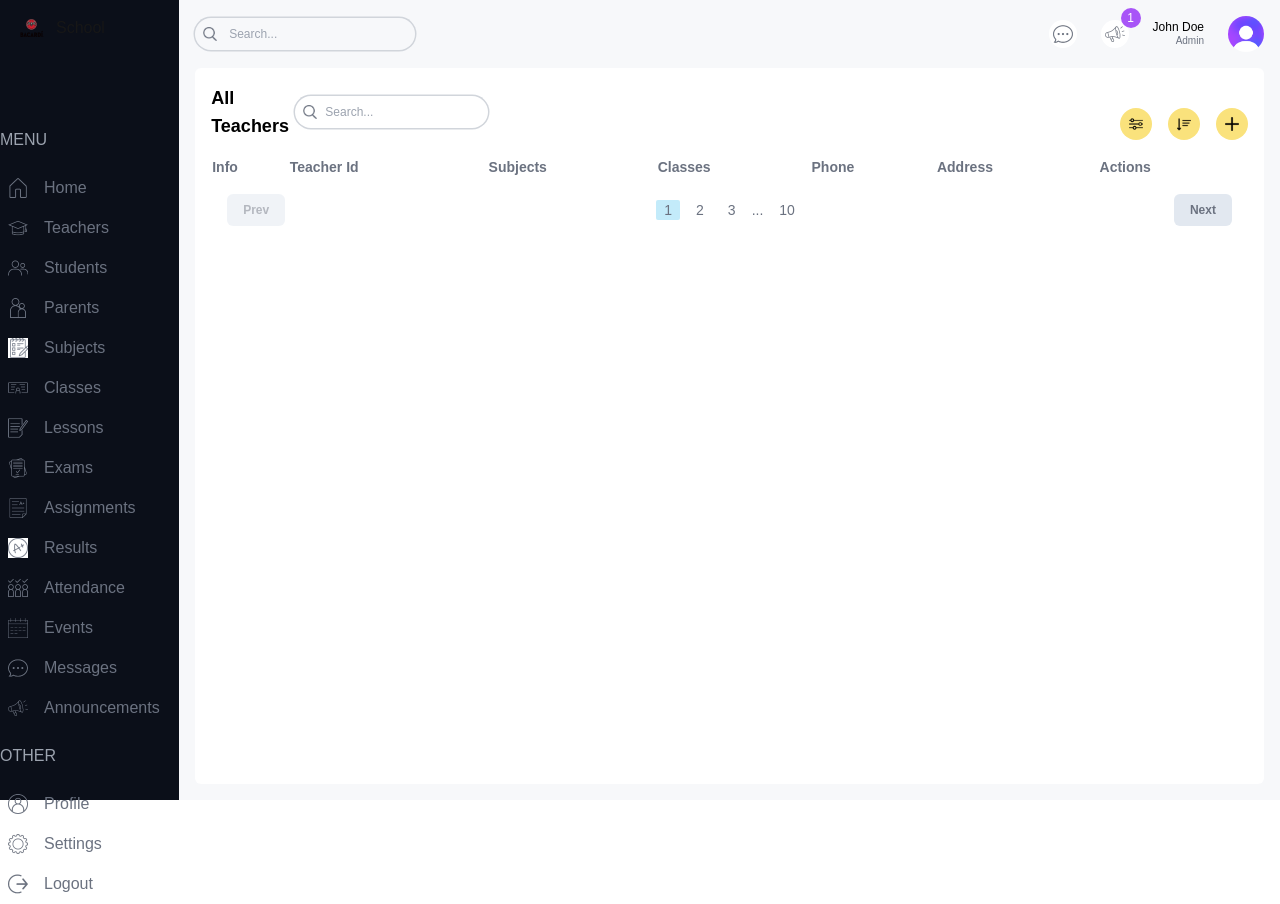
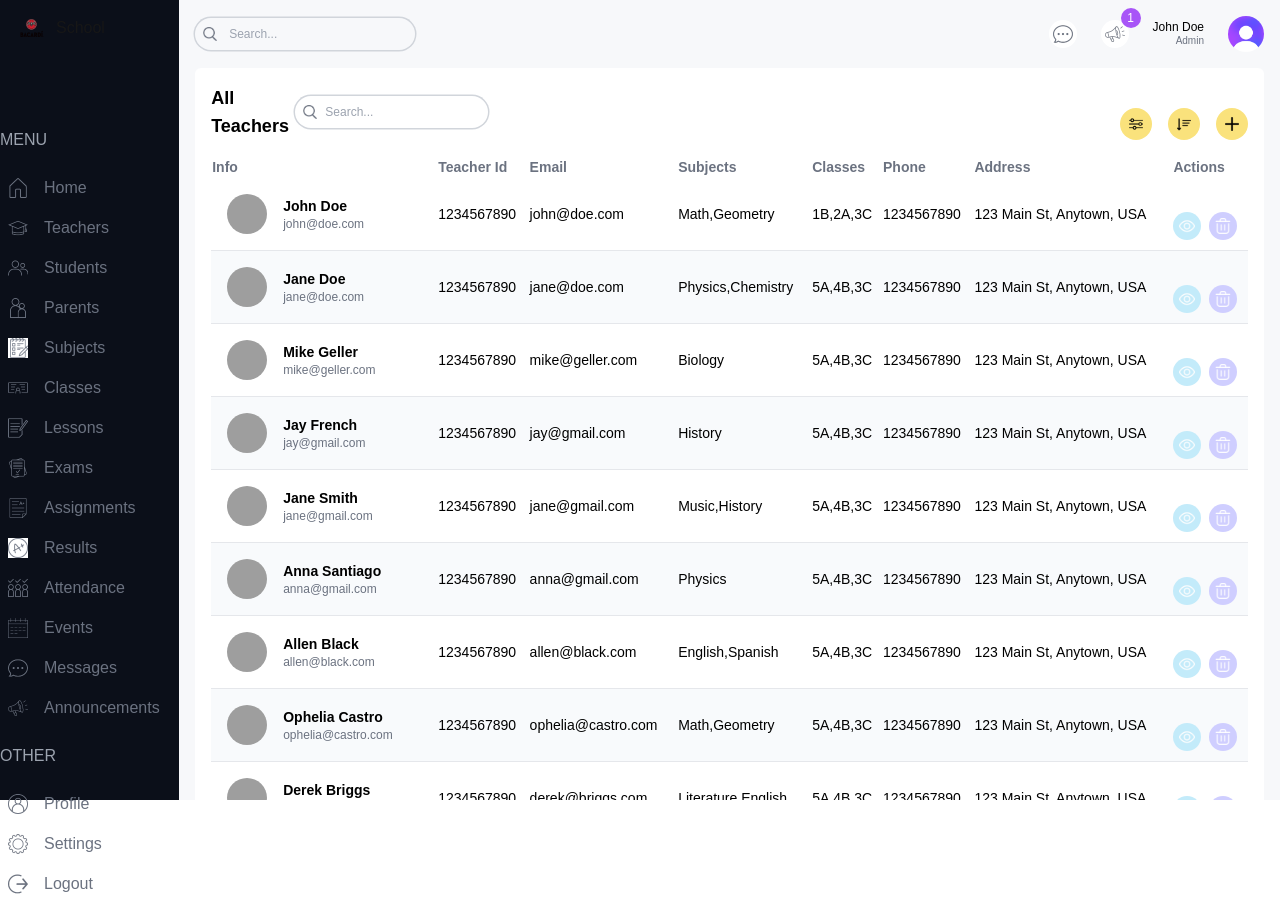
Before and after one commit to Chepkirui091/school-management-system, a Next.js app: page /list/teachers in a window 1280 px wide. Built offline with nearby package versions, Linux system fonts and the light colour scheme; grey boxes are pictures that could not be loaded.

Commit message:
pagination

```diff
--- a/next.config.mjs
+++ b/next.config.mjs
@@ -1,4 +1,8 @@
 /** @type {import('next').NextConfig} */
-const nextConfig = {};
+const nextConfig = {
+    images: {
+        domains: ['images.pexels.com'],
+    },
+};
 
 export default nextConfig;
--- a/src/app/(dashboard)/list/teachers/page.tsx
+++ b/src/app/(dashboard)/list/teachers/page.tsx
@@ -2,6 +2,8 @@
 import Image from "next/image";
 import Pagination from "@/components/@shared-components/pagination/page";
 import Table from "@/components/@page-components/Table/page";
+import Link from "next/link";
+import {role, teachersData} from "@/lib/data";
 
 type Teacher = {
     id: number;
@@ -9,6 +11,7 @@
     name: string;
     photo: string;
     phone: string;
+    email: string;
     subjects: string[];
     classes: string[];
     address: string;
@@ -21,6 +24,9 @@
     },
     {
         header: "Teacher Id", accessor: "teacherId", classname: "hidden md:table-cell "
+    },
+    {
+        header: "Email", accessor: "email", classname: "hidden md:table-cell "
     },
     {
         header: "Subjects", accessor: "subjects", classname: "hidden md:table-cell "
@@ -41,16 +47,46 @@
 
 const TeacherListPage = () => {
 
-    const renderRow = (item:Teacher) => {
+    const renderRow = (item: Teacher) => (
+        <tr key={item.id} className="border-b border-gray-200 even:bg-slate-50 text-sm hover:bg-lamaPurpleLight">
+            <td className="flex items-center gap-4 p-4">
+                <Image src={item.photo} alt="" width={40} height={40}
+                       className="md:hidden xl:block w-10 h-10 rounded-full object-cover"/>
+                <div className="flex flex-col">
+                    <h3 className="font-semibold">{item.name}</h3>
+                    <p className="text-xs text-gray-500">{item?.email}</p>
+                </div>
+            </td>
+            <td className="hidden md:table-cell">{item.teacherId}</td>
+            <td className="hidden md:table-cell">{item.email}</td>
+            <td className="hidden md:table-cell">{item.subjects.join(",")}</td>
+            <td className="hidden md:table-cell">{item.classes.join(",")}</td>
+            <td className="hidden md:table-cell">{item.phone}</td>
+            <td className="hidden md:table-cell">{item.address}</td>
 
-    }
+            <td className="flex gap-2">
+                <Link href={`/list/teachers/${item.id}`}>
+                    <button className="w-7 h-7 flex items-center justify-center rounded-full bg-lamaSky">
+                        <Image src="/view.png" alt="" width={16} height={16}/>
+                    </button>
+                </Link>
+                {role === "admin" && (
+                    <button className="w-7 h-7 flex items-center justify-center rounded-full bg-lamaPurple">
+                        <Image src="/delete.png" alt="" width={16} height={16}/>
+                    </button>
+                )}
+            </td>
+        </tr>
+    )
+
+
     return (
         <div className="text-black bg-white p-4 rounded-md m-4 flex-1 mt-0">
             {/*TOP*/}
             <div className="flex items-center justify-between">
                 <h1 className="hidden md:block text-lg font-semibold">All Teachers</h1>
                 <div className="flex flex-col md:flex-row items-center gap-4 w-full md-w-auto">
-                    <TableSearch/>
+                    < TableSearch/>
                 </div>
                 <div className="flex items-center gap-4 self-end">
                     <button className="w-8 h-8 flex items-center justify-center rounded-full bg-lamaYellow">
@@ -65,7 +101,7 @@
                 </div>
             </div>
             {/*LIST*/}
-            <Table columns = {columns}/>
+            <Table columns={columns} renderRow={renderRow} data={teachersData}/>
             {/*PAGINATION*/}
             <Pagination/>
         </div>
--- a/src/components/@page-components/Table/page.tsx
+++ b/src/components/@page-components/Table/page.tsx
@@ -1,4 +1,13 @@
-const Table = ({columns,}: { columns: { header: string; accessor: string; classname?: string }[] }) => {
+const Table = ({
+                   columns,
+    renderRow,
+    data,
+
+               }: {
+    columns: { header: string; accessor: string; classname?: string }[];
+    renderRow: (item:any) => React.ReactNode;
+    data: any[];
+}) => {
     return (
         <>
             <table className="table w-full mt-4">
@@ -6,9 +15,10 @@
                 <tr className="text-left text-gray-500 text-sm">
                     {columns.map((col) => (
                         <th scope="col" key={col.accessor}>{col.header}</th>
-                        ))}
+                    ))}
                 </tr>
                 </thead>
+                <tbody>{data.map((item)=>renderRow(item))}</tbody>
             </table>
         </>
     )
```
